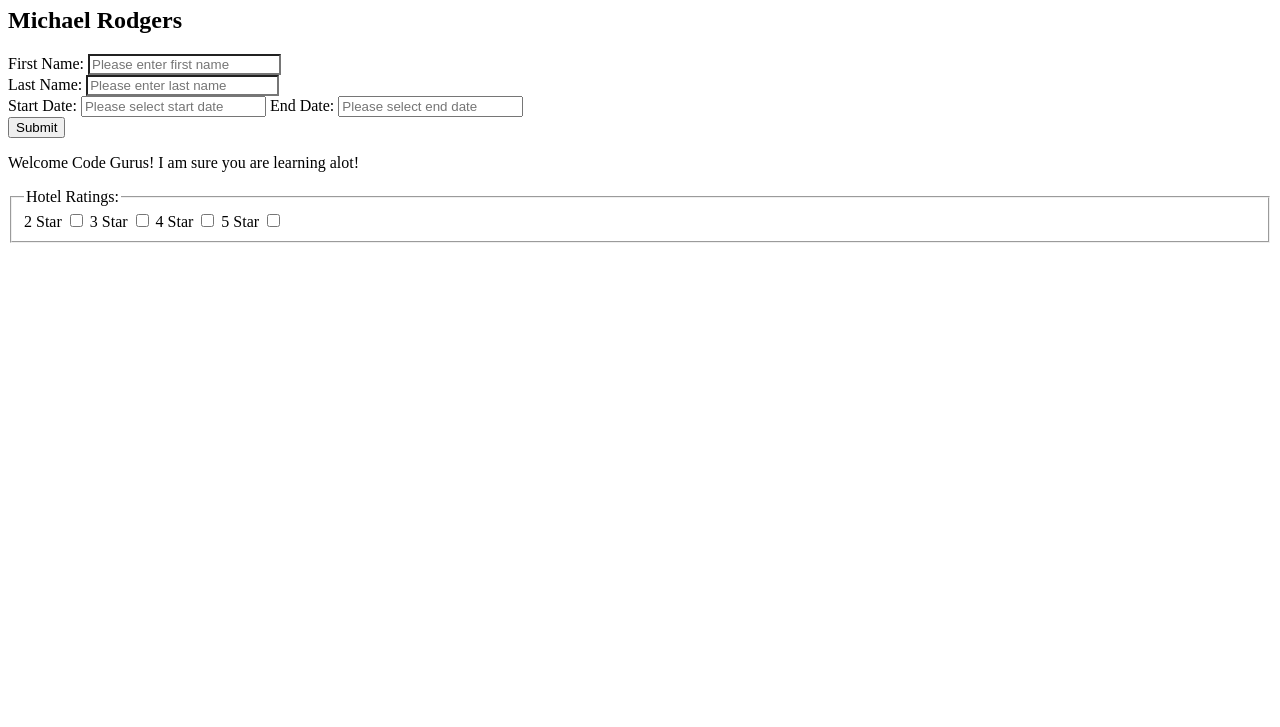
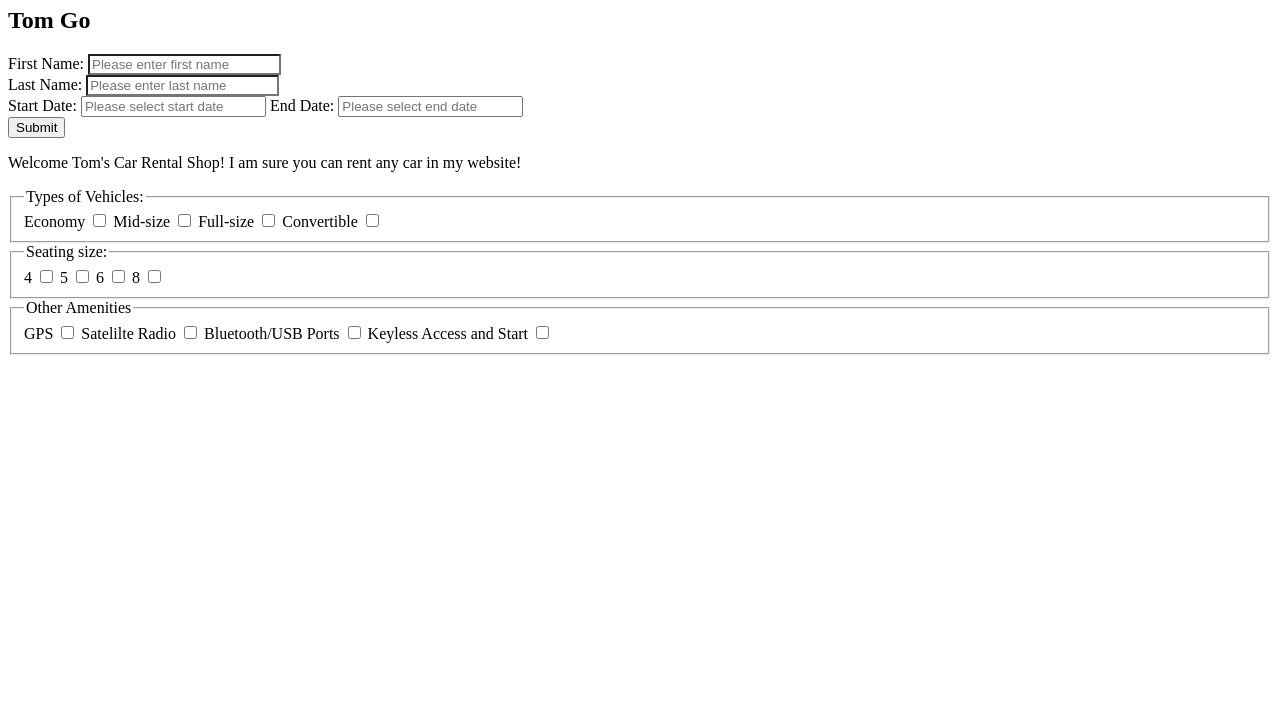
Before and after one commit to TaeWon01/CS201_Final_Project, a plain HTML site: page index.html in a window 1280 px wide. Shown: the part 73-800 px from the top of the page. Drawn offline with Linux system fonts and the light colour scheme.

Commit message:
Car rental shop basic structure

```diff
--- a/index.html
+++ b/index.html
@@ -2,7 +2,7 @@
 <html lang="en" dir="ltr">
   <head>
     <meta charset="utf-8">
-    <title>Generic Booking</title>
+    <title>Car Rental</title>
     <link rel="stylesheet" href="css/myStyles.css">
     <link rel="stylesheet" href="js/jquery-ui-1.12.1.custom/jquery-ui.min.css">
     <script src="js/jQuery-3.6.0-min.js" charset="utf-8"></script>
@@ -11,7 +11,7 @@
   </head>
   <body>
 
-    <h1>Generic Booking</h1>
+    <h1>Car Rental</h1>
     <div id="myName">
 
     </div>
@@ -33,20 +33,44 @@
     </div>
     <input type="button" id="submit-booking" value="Submit">
     <div class="custom-dialog" title="Welcome to my site">
-      <p>Welcome Code Gurus! I am sure you are learning alot!</p>
+      <p>Welcome Tom's Car Rental Shop! I am sure you can rent any car in my website!</p>
     </div>
     <div class="radio-buttons">
       <fieldset>
-    <legend>Hotel Ratings: </legend>
-      <label for="checkbox-1">2 Star</label>
+    <legend>Types of Vehicles: </legend>
+      <label for="checkbox-1">Economy</label>
       <input type="checkbox" name="checkbox-1" id="checkbox-1">
-      <label for="checkbox-2">3 Star</label>
+      <label for="checkbox-2">Mid-size</label>
       <input type="checkbox" name="checkbox-2" id="checkbox-2">
-      <label for="checkbox-3">4 Star</label>
+      <label for="checkbox-3">Full-size</label>
       <input type="checkbox" name="checkbox-3" id="checkbox-3">
-      <label for="checkbox-4">5 Star</label>
+      <label for="checkbox-4">Convertible</label>
       <input type="checkbox" name="checkbox-4" id="checkbox-4">
     </fieldset>
+
+      <fieldset>
+    <legend>Seating size: </legend>
+      <label for="checkbox-1">4</label>
+      <input type="checkbox" name="checkbox-1" id="checkbox-1">
+      <label for="checkbox-2">5</label>
+      <input type="checkbox" name="checkbox-2" id="checkbox-2">
+      <label for="checkbox-3">6</label>
+      <input type="checkbox" name="checkbox-3" id="checkbox-3">
+      <label for="checkbox-4">8</label>
+      <input type="checkbox" name="checkbox-4" id="checkbox-4">
+    </fieldset>
+
+    <fieldset>
+  <legend>Other Amenities </legend>
+    <label for="checkbox-1">GPS</label>
+    <input type="checkbox" name="checkbox-1" id="checkbox-1">
+    <label for="checkbox-2">Satelilte Radio</label>
+    <input type="checkbox" name="checkbox-2" id="checkbox-2">
+    <label for="checkbox-3">Bluetooth/USB Ports</label>
+    <input type="checkbox" name="checkbox-3" id="checkbox-3">
+    <label for="checkbox-4">Keyless Access and Start</label>
+    <input type="checkbox" name="checkbox-4" id="checkbox-4">
+  </fieldset>
 
     </div>
   </body>
--- a/js/myScript.js
+++ b/js/myScript.js
@@ -23,7 +23,7 @@ if (!bookingTemp){
 }
 
 $(document).ready(function(){
-  $("#myName").html("<h2>Michael Rodgers</h2>");
+  $("#myName").html("<h2>Tom Go</h2>");
 
   $("#first-name").blur(function(){
     booking.first_name = $("#first-name").val();
```
